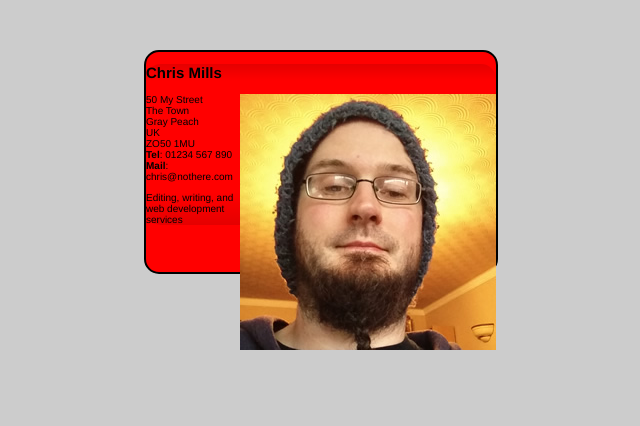
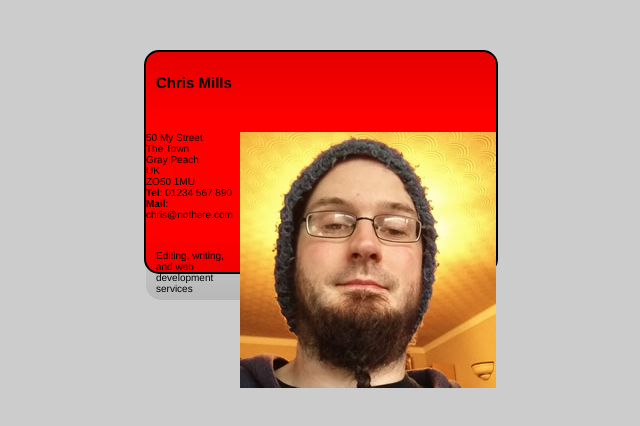
Before and after one commit to marjoriemuloma/business-card-assessment, a plain HTML site: page index.html in a window 1280 px wide. Shown: the whole page, without its empty margins (319-959 px from the left). Drawn offline with Linux system fonts and the light colour scheme.

Commit message:
ruleset that targets both the card header, and card footer

```diff
--- a/style.css
+++ b/style.css
@@ -26,6 +26,11 @@ html {
   border-radius: 1.5em;
 }
 
+.card header, .card footer {
+  height: 5em;
+  padding: 1em;
+}
+
 .card header {
   background-image: linear-gradient(to bottom,rgba(0,0,0,0.1), rgba(0,0,0,0));
   border-radius: 1.5em 1.5em 0 0;
```
